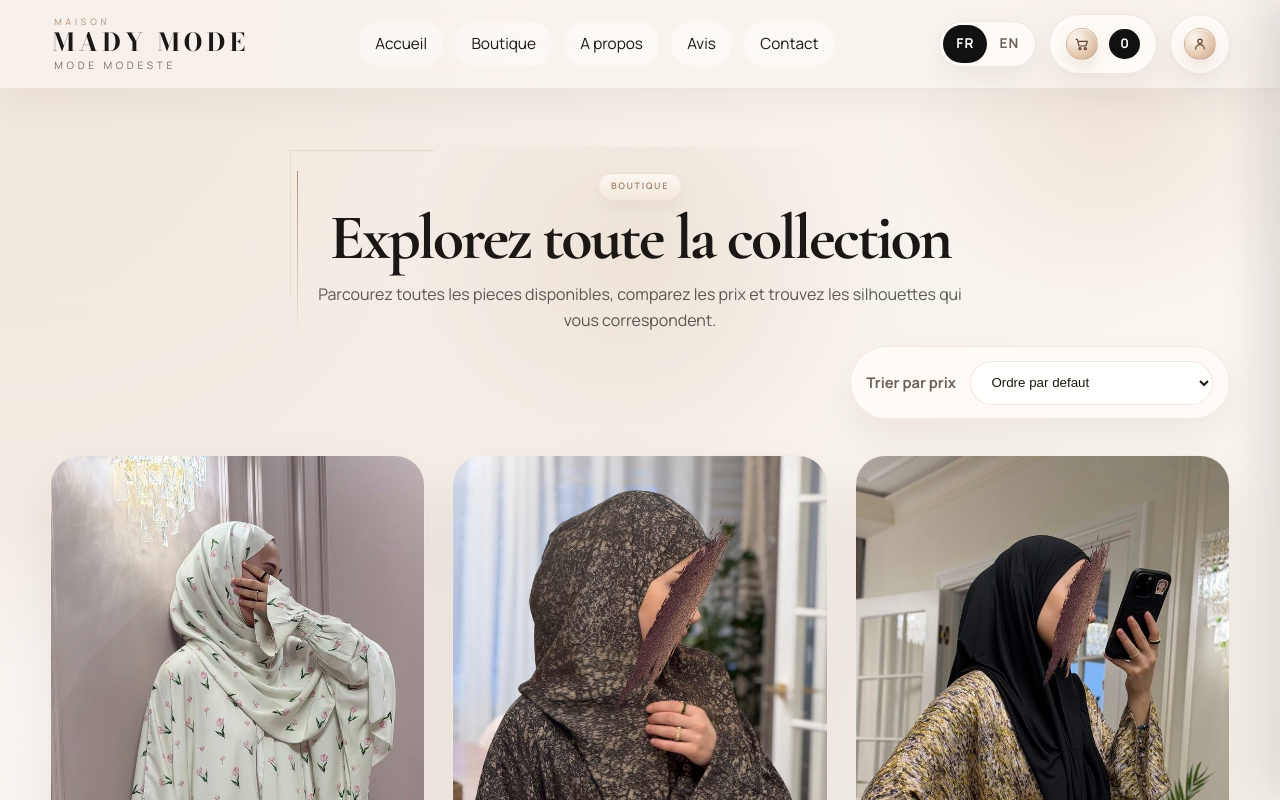
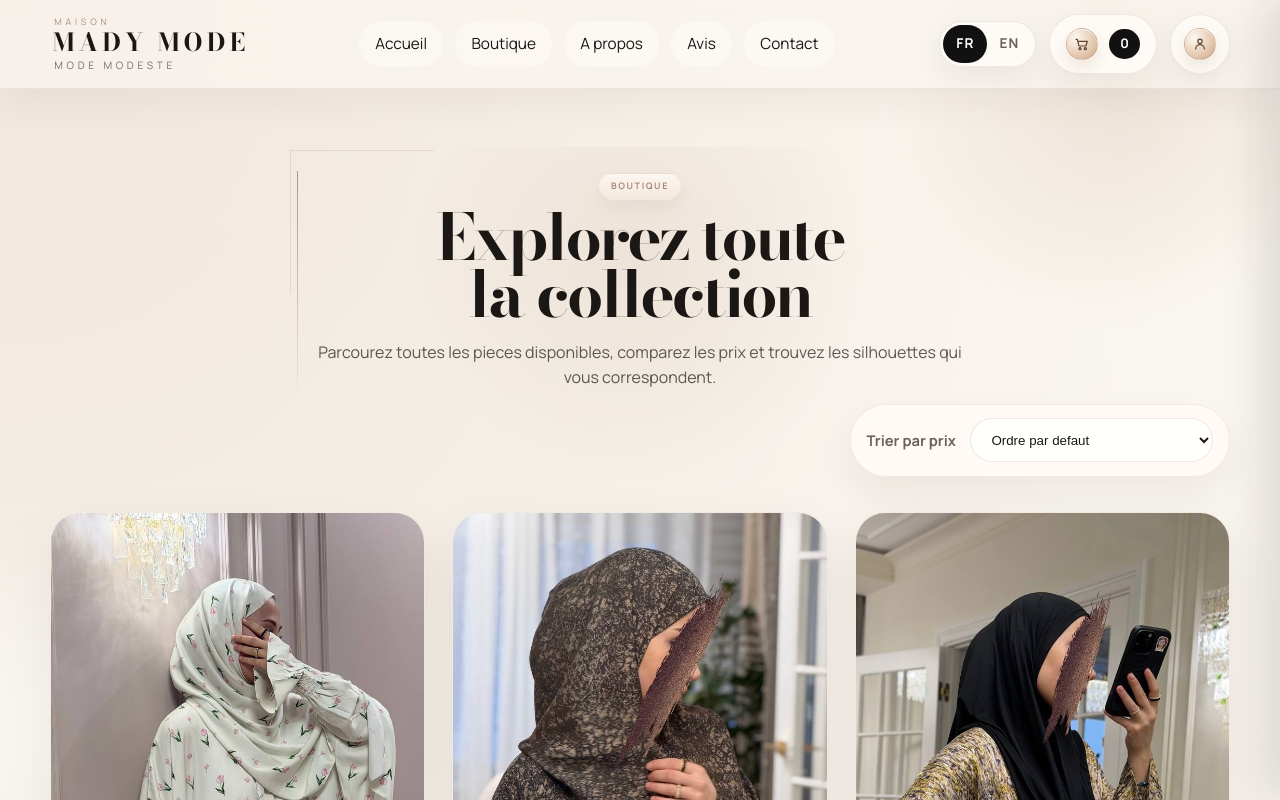
Before and after one commit to madinagaissoumova-bot/madyna, a Next.js app: page /boutique in a window 1280 px wide. Shown: the top 800 px of the page. Built offline with nearby package versions, Linux system fonts and the light colour scheme.

Commit message:
Unify site typography across pages

```diff
--- a/app/globals.css
+++ b/app/globals.css
@@ -118,7 +118,7 @@ button { cursor: pointer; }
 }
 
 .page-main:not(.home-main) > .section:first-child .section-heading h2 {
-  font-family: "Cormorant Garamond", serif;
+  font-family: "Bodoni Moda", serif;
   font-size: clamp(3rem, 5vw, 4.7rem);
   line-height: 0.9;
   letter-spacing: -0.04em;
@@ -144,12 +144,12 @@ button { cursor: pointer; }
 .home-landing-content::after { content:""; position:absolute; inset:.55rem auto auto 0; width:8.75rem; height:8.75rem; border-top:1px solid rgba(169,138,116,.22); border-left:1px solid rgba(169,138,116,.22); pointer-events:none; z-index:0; }
 .home-landing-intro { position:relative; z-index:1; display:flex; flex-direction:column; gap:.2rem; padding-left:1.3rem; margin-top:-0.8rem; }
 .home-landing-intro::before { content:""; position:absolute; left:0; top:.1rem; bottom:.15rem; width:1px; background:linear-gradient(180deg, rgba(169,138,116,.92), rgba(169,138,116,.08)); }
-.home-landing-note { margin: 0 0 .16rem; color: rgba(120,95,79,.96); font-family:"Cormorant Garamond", serif; font-size: 1.08rem; font-style: italic; letter-spacing: .02em; }
+.home-landing-note { margin: 0 0 .16rem; color: rgba(120,95,79,.96); font-family:"Bodoni Moda", serif; font-size: 1.08rem; font-style: italic; letter-spacing: .02em; }
 .home-landing-labels { display:flex; flex-direction:column; align-items:flex-start; gap:.26rem; }
 .home-landing .eyebrow { margin: 0; font-size: .64rem; letter-spacing: .22em; color: rgba(27,23,20,.58); }
 .home-landing-kicker { display:inline-flex; margin:0; padding:.32rem .72rem; border-radius:999px; background:linear-gradient(180deg, rgba(255,250,245,.82), rgba(244,233,221,.62)); border:1px solid rgba(188,161,140,.18); color:var(--color-accent-deep); letter-spacing:.18em; text-transform:uppercase; font-size:.56rem; font-weight:700; box-shadow:0 8px 18px rgba(31,22,18,.05); }
 .home-landing-rule { width: 124px; height: 1px; margin: .5rem 0 .05rem; background: linear-gradient(90deg, rgba(169,138,116,1), rgba(169,138,116,.14)); }
-.hero .home-landing-title { order: 1; position:relative; z-index:1; margin: .72rem 0 .12rem; font-family: "Cormorant Garamond", serif; font-size: clamp(3.2rem, 5vw, 5rem) !important; line-height: .88; letter-spacing: -.035em; max-width: none; text-wrap: nowrap; text-shadow:0 10px 28px rgba(34,24,18,.06); }
+.hero .home-landing-title { order: 1; position:relative; z-index:1; margin: .72rem 0 .12rem; font-family: "Bodoni Moda", serif; font-size: clamp(3.2rem, 5vw, 5rem) !important; line-height: .88; letter-spacing: -.035em; max-width: none; text-wrap: nowrap; text-shadow:0 10px 28px rgba(34,24,18,.06); }
 .home-landing-cta-block { order:2; position:relative; z-index:1; display:flex; flex-direction:column; align-items:flex-start; gap:.75rem; margin-top:1rem; padding-left:1.15rem; }
 .home-landing-cta-block::before { content:""; position:absolute; left:0; top:.2rem; bottom:.2rem; width:1px; background:linear-gradient(180deg, rgba(27,23,20,.18), rgba(27,23,20,.02)); }
 .home-landing-text { order: 3; position:relative; z-index:1; margin: 1.15rem 0 0; max-width: 50ch; color: rgba(27,23,20,.7); font-size: 1.04rem; line-height: 1.52; }
@@ -166,7 +166,7 @@ button { cursor: pointer; }
 .home-landing-visual::after { content:""; position:absolute; inset:0; background:linear-gradient(180deg, rgba(255,255,255,.06), rgba(18,12,10,.08)); pointer-events:none; z-index:1; }
 .home-visual-plaque { position:absolute; top:1.15rem; left:1.15rem; z-index:3; display:flex; flex-direction:column; gap:.15rem; padding:.85rem .95rem; border-radius:18px; background:rgba(255,250,245,.72); border:1px solid rgba(255,255,255,.38); box-shadow:0 12px 28px rgba(28,22,16,.12); backdrop-filter:blur(12px); }
 .home-visual-plaque span { color:rgba(120,95,79,.92); font-size:.66rem; letter-spacing:.16em; text-transform:uppercase; }
-.home-visual-plaque strong { font-family:"Cormorant Garamond", serif; font-size:1rem; font-weight:600; letter-spacing:.03em; }
+.home-visual-plaque strong { font-family:"Bodoni Moda", serif; font-size:1rem; font-weight:600; letter-spacing:.03em; }
 .home-orb { position:absolute; border-radius:50%; pointer-events:none; }
 .home-orb-large { top:2rem; right:1.5rem; width:170px; height:170px; background:radial-gradient(circle, rgba(169,138,116,.38), rgba(169,138,116,.08)); }
 .home-orb-small { left:1.5rem; bottom:1.5rem; width:100px; height:100px; background:radial-gradient(circle, rgba(201,172,149,.34), rgba(201,172,149,.06)); }
@@ -701,7 +701,7 @@ body::after {
 .product-body h3 {
   margin-bottom: 0.7rem;
   font-size: 1.5rem;
-  font-family: "Cormorant Garamond", serif;
+  font-family: "Bodoni Moda", serif;
   line-height: 1;
 }
 
@@ -1080,7 +1080,7 @@ body::after {
 
 .product-copy-card h1 {
   margin: 0 0 0.75rem;
-  font-family: "Cormorant Garamond", serif;
+  font-family: "Bodoni Moda", serif;
   font-size: clamp(2.5rem, 4vw, 4.2rem);
   line-height: 0.98;
 }
@@ -1289,13 +1289,13 @@ body::after {
   .home-landing-mobile-note {
     margin: 0;
     color: rgba(120,95,79,.96);
-    font-family:"Cormorant Garamond", serif;
+    font-family:"Bodoni Moda", serif;
     font-size: 1rem;
     font-style: italic;
   }
 
   .home-landing-mobile-title {
-    font-family: "Cormorant Garamond", serif;
+    font-family: "Bodoni Moda", serif;
     font-size: clamp(2.2rem, 7vw, 3rem);
     line-height: 1;
     letter-spacing: -0.02em;
```
